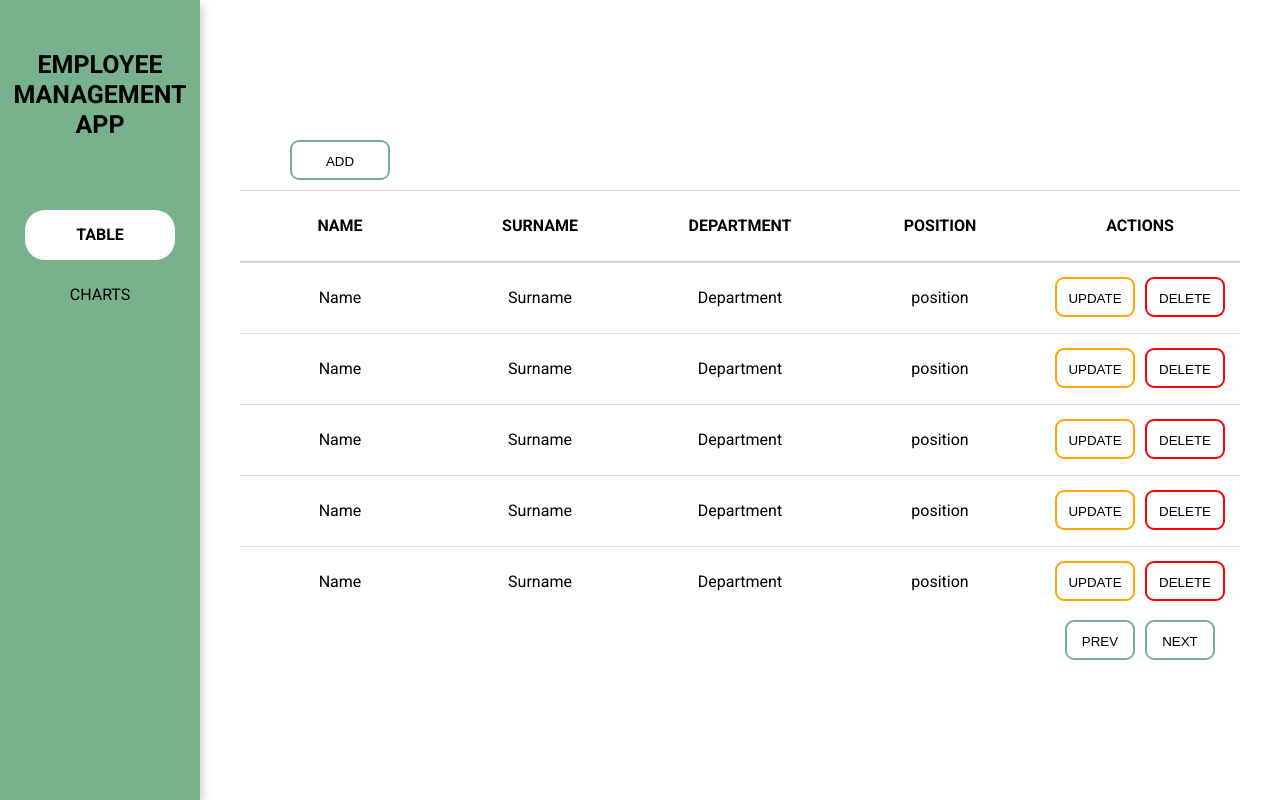
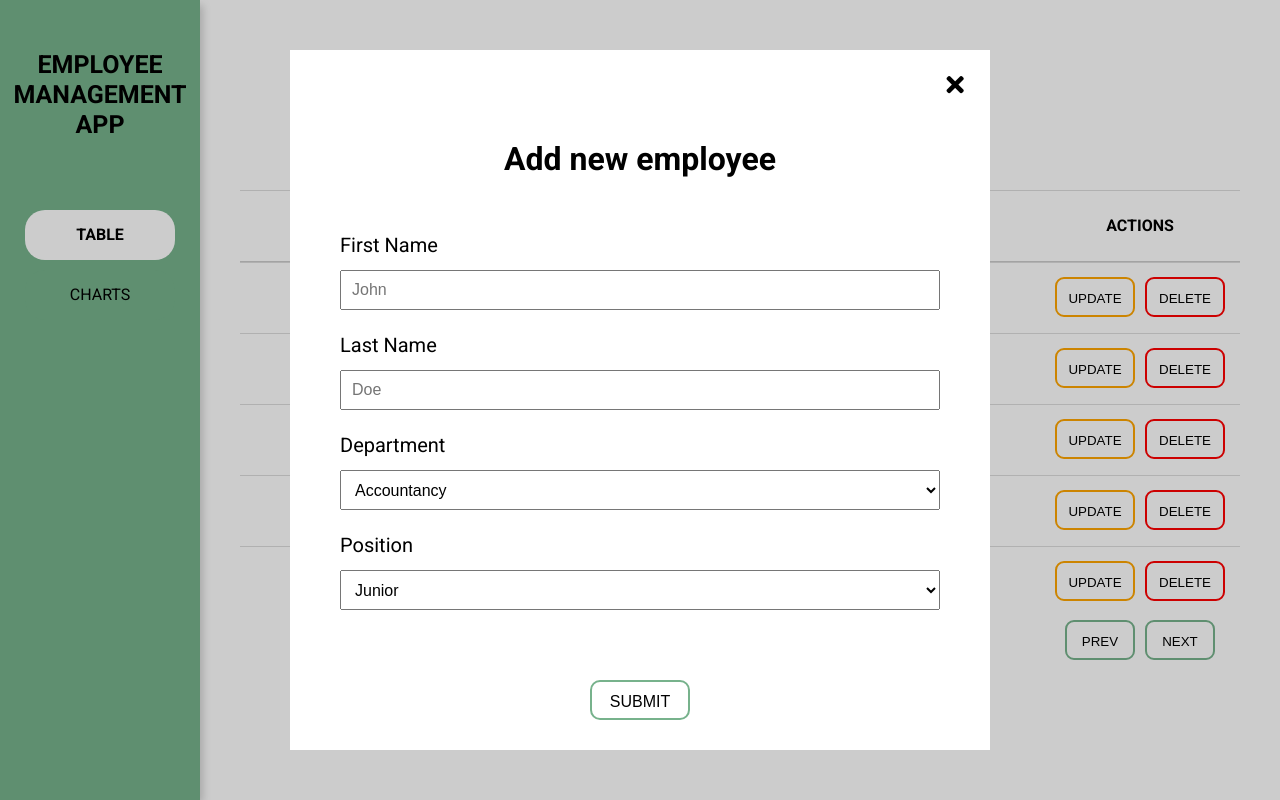
Before and after one commit to KatarzynaLorek/employee-management-app, a React (Create React App) app: page / in a window 1280 px wide. Built offline with nearby package versions, Linux system fonts and the light colour scheme.

Commit message:
Create EmployeeForm component with validation

```diff
--- a/package.json
+++ b/package.json
@@ -10,6 +10,7 @@
     "@types/node": "^12.0.0",
     "@types/react": "^17.0.0",
     "@types/react-dom": "^17.0.0",
+    "formik": "^2.2.6",
     "node-sass": "^6.0.0",
     "react": "^17.0.2",
     "react-dom": "^17.0.2",
--- /dev/null
+++ b/src/components/EmployeeForm/EmployeeForm.scss
@@ -0,0 +1,106 @@
+.form {
+  display: flex;
+  flex-direction: column;
+  align-items: center;
+  max-width: 700px;
+  width: 100vw;
+  max-height: 700px;
+  height: 100vh;
+  background-color: white;
+  padding: 10px 10px;
+
+  &__wrapper {
+    display: flex;
+    align-items: center;
+    justify-content: center;
+
+    &--inner {
+      flex-direction: column;
+      max-width: 600px;
+      width: 100%;
+    }
+
+    &--outer {
+      position: fixed;
+      top: 0;
+      left: 0;
+      width: 100vw;
+      height: 100vh;
+      background-color: rgba(0, 0, 0, 0.2);
+    }
+  }
+
+  &__title {
+    display: block;
+    padding-top: 30px;
+    height: 100px;
+  }
+
+  &__button {
+    transition: color 0.2s linear;
+    height: 40px;
+    background-color: #fff;
+    cursor: pointer;
+
+    &--close {
+      align-self: flex-end;
+      width: 40px;
+      margin: 5px 5px;
+      border: none;
+      border-radius: 20px;
+      font-size: 25px;
+      line-height: 40px;
+
+      &:hover {
+        color: crimson;
+        transition: color 0.2s linear;
+      }
+    }
+
+    &--submit {
+      width: 100px;
+      margin-top: 70px;
+      border: 2px solid #77b28c;
+      border-radius: 10px;
+      font-size: 1.6rem;
+      line-height: 40px;
+      text-transform: uppercase;
+      transition: background-color 0.2s linear;
+
+      &:hover {
+        background-color: #77b28c;
+        color: white;
+        font-weight: 700;
+      }
+    }
+  }
+
+  &__label {
+    height: 30px;
+    margin: 20px 0 10px 0;
+    font-size: 2rem;
+    align-self: flex-start;
+    line-height: 30px;
+  }
+
+  &__input {
+    height: 40px;
+    width: 100%;
+    padding-left: 10px;
+    font-size: 1.6rem;
+  }
+
+  &__error {
+    align-self: flex-start;
+    padding: 5px 0 0 10px;
+    color: red;
+    font-weight: 700;
+  }
+}
+
+@media (max-width: 700px) {
+  .form {
+    overflow: scroll;
+    scrollbar-width: 0;
+  }
+}
--- /dev/null
+++ b/src/components/EmployeeForm/EmployeeForm.tsx
@@ -0,0 +1,124 @@
+import React, { useState } from 'react';
+import { Formik, Field, Form, FormikHelpers } from 'formik';
+import './EmployeeForm.scss';
+
+interface FormValues {
+  firstName: string;
+  lastName: string;
+  department: 'accountancy' | 'IT' | 'sales' | 'marketing';
+  position: 'junior' | 'regular' | 'senior' | 'manager';
+}
+
+interface FormProps {
+  formType: 'add' | 'update';
+  handleClose: () => void;
+}
+
+const EmployeeForm = ({ formType, handleClose }: FormProps): JSX.Element => {
+  const initialValues: FormValues = {
+    firstName: '',
+    lastName: '',
+    department: 'accountancy',
+    position: 'junior',
+  };
+
+  const [values, setValues] = useState(initialValues);
+
+  const handleSubmit = (newValues: FormValues, setSubmitting: (boolean: boolean) => void) => {
+    setValues(newValues);
+    setSubmitting(false);
+    handleClose();
+  };
+
+  const validateTextInput = (values: FormValues) => {
+    const errors: { firstName?: string; lastName?: string } = {};
+    if (!values.firstName) {
+      errors.firstName = 'Required';
+    }
+    if (!values.lastName) {
+      errors.lastName = 'Required';
+    }
+    return errors;
+  };
+
+  return (
+    <div className="form__wrapper form__wrapper--outer">
+      <div className="form">
+        <button
+          aria-label="closeButton"
+          className="form__button form__button--close"
+          onClick={handleClose}
+        >
+          <i className="fas fa-times"></i>
+        </button>
+        <h1 className="form__title">
+          {formType === 'add' ? 'Add new employee' : 'Update Employee Data'}{' '}
+        </h1>
+        <Formik
+          validate={validateTextInput}
+          initialValues={values}
+          onSubmit={(values: FormValues, { setSubmitting }: FormikHelpers<FormValues>) => {
+            handleSubmit(values, setSubmitting);
+          }}
+        >
+          {({ errors, touched }) => (
+            <Form
+              name={formType === 'add' ? 'addForm' : 'updateForm'}
+              className="form__wrapper form__wrapper--inner"
+            >
+              <label className="form__label" htmlFor="firstName">
+                First Name
+              </label>
+              <Field
+                autoComplete="off"
+                className="form__input"
+                id="firstName"
+                name="firstName"
+                placeholder="John"
+              />
+              {errors.firstName && touched.firstName && (
+                <div className="form__error">{errors.firstName}</div>
+              )}
+              <label className="form__label" htmlFor="lastName">
+                Last Name
+              </label>
+              <Field
+                autoComplete="off"
+                className="form__input"
+                id="lastName"
+                name="lastName"
+                placeholder="Doe"
+              />
+              {errors.lastName && touched.lastName && (
+                <div className="form__error">{errors.lastName}</div>
+              )}
+              <label className="form__label" htmlFor="department">
+                Department
+              </label>
+              <Field className="form__input" as="select" id="department" name="department">
+                <option value="accountancy">Accountancy</option>
+                <option value="IT">IT</option>
+                <option value="marketing">Marketing</option>
+                <option value="sales">Sales</option>
+              </Field>
+              <label className="form__label" htmlFor="position">
+                Position
+              </label>
+              <Field as="select" className="form__input" id="position" name="position" type="text">
+                <option value="junior">Junior</option>
+                <option value="regular">Regular</option>
+                <option value="senior">Senior</option>
+                <option value="manager">Manager</option>
+              </Field>
+              <button className="form__button form__button--submit" type="submit">
+                {formType === 'add' ? 'Submit' : 'Update'}
+              </button>
+            </Form>
+          )}
+        </Formik>
+      </div>
+    </div>
+  );
+};
+
+export default EmployeeForm;
--- a/src/components/Table/Table.tsx
+++ b/src/components/Table/Table.tsx
@@ -2,14 +2,18 @@ import React from 'react';
 import TableRow from './TableRow/TableRow';
 import './Table.scss';
 
-const Table: React.FC = () => (
+interface TableProps {
+  handleOpenUpdateForm: () => void;
+}
+
+const Table = ({ handleOpenUpdateForm }: TableProps): JSX.Element => (
   <div className="table">
-    <TableRow isTitle></TableRow>
-    <TableRow></TableRow>
-    <TableRow></TableRow>
-    <TableRow></TableRow>
-    <TableRow></TableRow>
-    <TableRow></TableRow>
+    <TableRow handleClick={handleOpenUpdateForm} isTitle></TableRow>
+    <TableRow handleClick={handleOpenUpdateForm}></TableRow>
+    <TableRow handleClick={handleOpenUpdateForm}></TableRow>
+    <TableRow handleClick={handleOpenUpdateForm}></TableRow>
+    <TableRow handleClick={handleOpenUpdateForm}></TableRow>
+    <TableRow handleClick={handleOpenUpdateForm}></TableRow>
   </div>
 );
 
--- a/src/components/Table/TableRow/TableRow.tsx
+++ b/src/components/Table/TableRow/TableRow.tsx
@@ -3,9 +3,10 @@ import './TableRow.scss';
 
 interface TableRowProps {
   isTitle?: boolean | undefined;
+  handleClick: () => void;
 }
 
-const TableRow = ({ isTitle }: TableRowProps): JSX.Element => (
+const TableRow = ({ isTitle, handleClick }: TableRowProps): JSX.Element => (
   <div className={isTitle ? 'row row--title' : 'row'}>
     <div className="row__part">
       <p className="row__label">Name:</p>
@@ -25,7 +26,9 @@ const TableRow = ({ isTitle }: TableRowProps): JSX.Element => (
         'Actions'
       ) : (
         <>
-          <button className="row__button row__button--update">Update</button>
+          <button onClick={handleClick} className="row__button row__button--update">
+            Update
+          </button>
           <button className="row__button row__button--delete">delete</button>
         </>
       )}
--- a/src/views/TableView/TableView.tsx
+++ b/src/views/TableView/TableView.tsx
@@ -1,16 +1,35 @@
-import React from 'react';
+import React, { useState } from 'react';
+import EmployeeForm from '../../components/EmployeeForm/EmployeeForm';
 import Table from '../../components/Table/Table';
 import './TableView.scss';
 
-const TableView: React.FC = () => (
+const TableView: React.FC = () => {
+  const [isAddFormOpen, setAddFormOpen] = useState(true);
+  const [isUpdateFormOpen, setUpdateFormOpen] = useState(false);
+
+  const handleOpenUpdateForm = () => {
+    setUpdateFormOpen(true);
+  };
+
+  return (
     <div className="tableview">
-    <button className="tableview__button tableview__button--add">Add</button>
-    <Table />
+      {isAddFormOpen && <EmployeeForm formType="add" handleClose={() => setAddFormOpen(false)} />}
+      {isUpdateFormOpen && (
+        <EmployeeForm formType="update" handleClose={() => setUpdateFormOpen(false)} />
+      )}
+      <button
+        className="tableview__button tableview__button--add"
+        onClick={() => setAddFormOpen(true)}
+      >
+        Add
+      </button>
+      <Table handleOpenUpdateForm={handleOpenUpdateForm} />
       <div className="tableview__navigation">
         <button className="tableview__button ">Prev</button>
         <button className="tableview__button">Next</button>
       </div>
     </div>
   );
+};
 
 export default TableView;
```
Also changed, not shown: 2 other files (tests, documents, lock files or other folders). Lines whose indentation alone changed are shown as unchanged.
